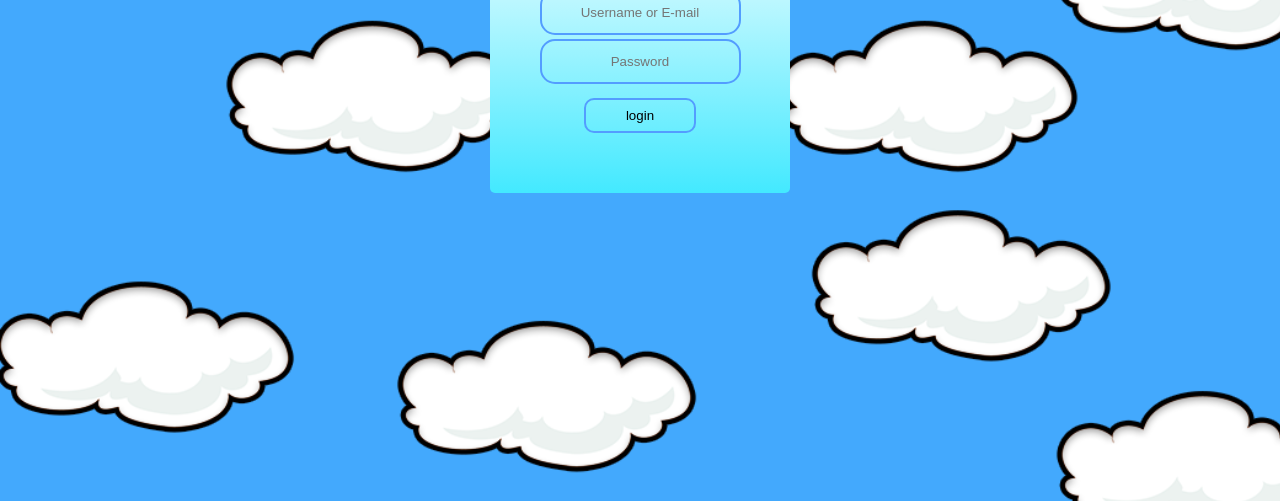
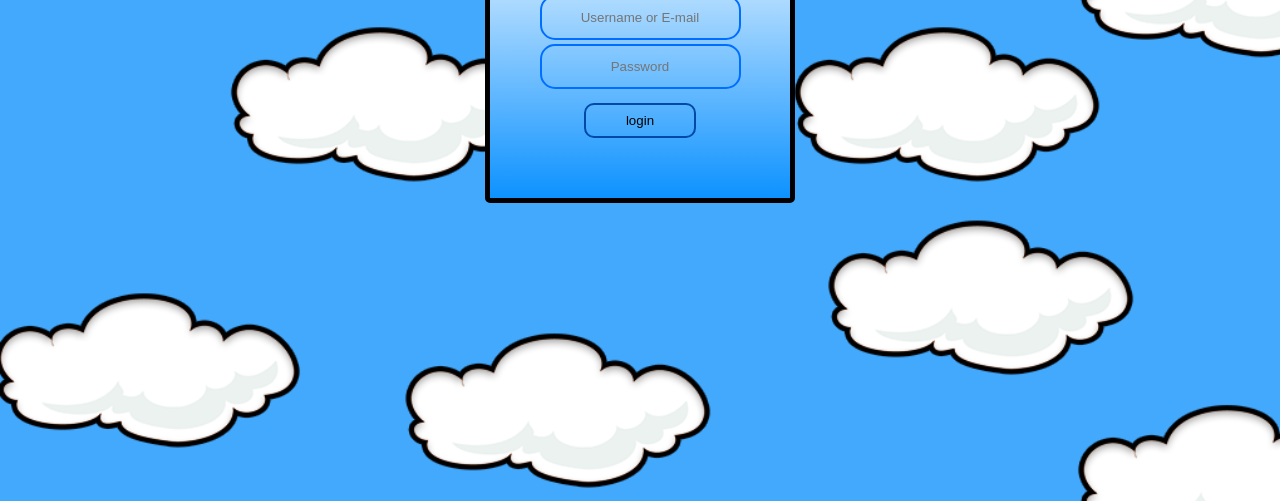
Before and after one commit to raulhenrique-x3/loginpage, a plain HTML site: page index.html in a window 1280 px wide. Shown: the part 299-800 px from the top of the page. Drawn offline with Linux system fonts and the light colour scheme; files whose address does not match are found by name.

Commit message:
changed the style of login box

```diff
--- a/CSS/style.css
+++ b/CSS/style.css
@@ -26,18 +26,19 @@ body{
     display: grid;
     grid-gap: 4px;
     justify-content: center;
-    background-image: linear-gradient(white, rgb(67, 233, 255));
+    background-image: linear-gradient(white, rgb(13, 146, 255));
     width: 200px;
     height: 200px;
     padding: 50px;
     border-radius: 5px;
+    border: black 5px solid;
 }
 
 .login-pg input[type="text"], .login-pg input[type="password"]{
     border: 0;
     background: none;
     text-align: center;
-    border: 2px solid rgb(83, 157, 255);
+    border: 2px solid rgb(0, 110, 255);
     padding: 10px 10px;
     outline: none;
     color: rgb(27, 27, 27);
@@ -49,7 +50,7 @@ body{
     border: 0;
     background: none;
     text-align: center;
-    border: 2px solid rgb(83, 157, 255);
+    border: 2px solid rgb(0, 73, 168);
     margin: 10px auto;
     padding: 5px 40px;
     outline: none;
```
